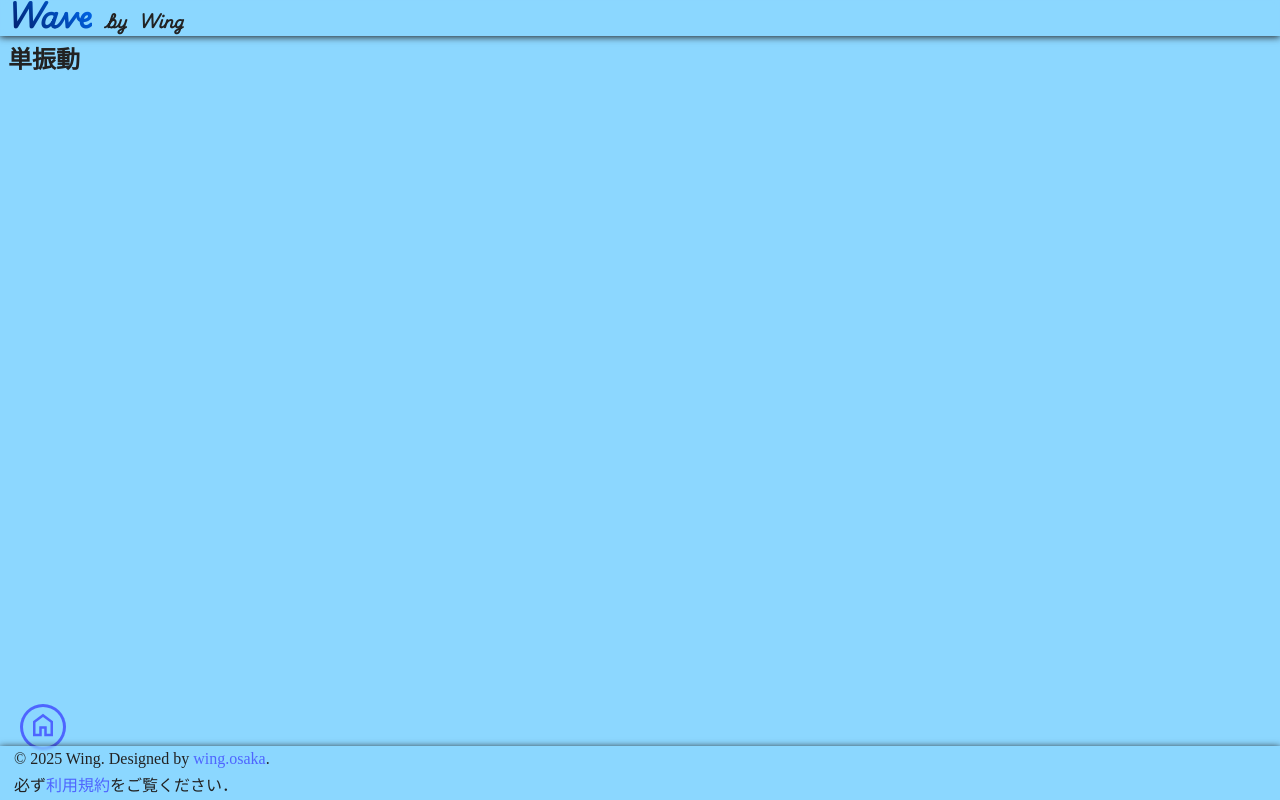
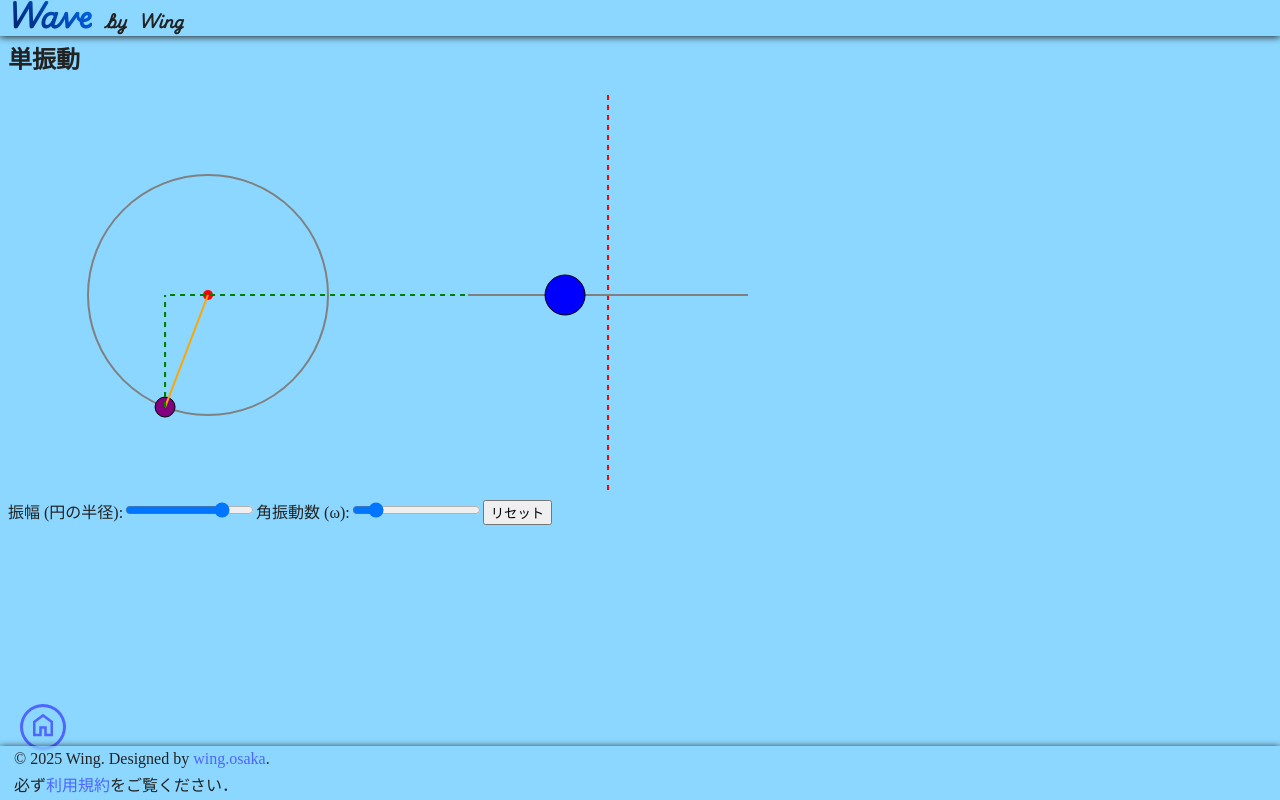
Before and after one commit to te-wing/wave.graphics, a Next.js app: page /wavelayout/tanshindou in a window 1280 px wide. Built offline with nearby package versions, Linux system fonts and the light colour scheme; a web font is replaced by a local one.

Commit message:
ちょっと違う...

```diff
--- a/src/app/wavelayout/tanshindou/canvas.tsx
+++ b/src/app/wavelayout/tanshindou/canvas.tsx
@@ -1,6 +1,6 @@
 'use client';
 
-import React, { useRef, useEffect, useState, useCallback} from 'react';
+import React, { useRef, useEffect, useState, useCallback } from 'react';
 
 interface OscillationCanvasProps {
   initialAmplitude?: number;
@@ -16,13 +16,156 @@ const OscillationCanvas: React.FC<OscillationCanvasProps> = ({
   const [angularFrequency, setAngularFrequency] = useState(initialFrequency);
   const [startTime, setStartTime] = useState(Date.now());
 
-  // アニメーションループのロジックをuseCallbackでメモ化
+  // アニメーションループのロジックを useCallback でメモ化
   const animate = useCallback(() => {
     const canvas = canvasRef.current;
-    if (!canvas) return ;
+    if (!canvas) return;
     const ctx = canvas.getContext('2d');
     if (!ctx) return;
 
+    // 経過時間 (秒)
+    const elapsedTime = (Date.now() - startTime) / 1000;
+    const angle = angularFrequency * elapsedTime;
 
-  })
-}
+    // 描画の基準点 (前回と同じロジック)
+    const circleCenterX = canvas.width / 4;
+    const circleCenterY = canvas.height / 2;
+    const shmLineY = canvas.height / 2;
+    const shmOriginX = canvas.width * 3 / 4;
+
+    // 円周上の点の座標
+    const circlePointX = circleCenterX + amplitude * Math.cos(angle);
+    const circlePointY = circleCenterY + amplitude * Math.sin(angle);
+
+    // 単振動のX座標
+    const shmCurrentX = shmOriginX + amplitude * Math.cos(angle);
+
+    ctx.clearRect(0, 0, canvas.width, canvas.height);
+
+    // --- 左側の円運動の描画 ---
+    ctx.beginPath();
+    ctx.arc(circleCenterX, circleCenterY, 5, 0, Math.PI * 2);
+    ctx.fillStyle = 'red';
+    ctx.fill();
+
+    ctx.beginPath();
+    ctx.arc(circleCenterX, circleCenterY, amplitude, 0, Math.PI * 2);
+    ctx.strokeStyle = 'gray';
+    ctx.lineWidth = 2;
+    ctx.stroke();
+
+    ctx.beginPath();
+    ctx.arc(circlePointX, circlePointY, 10, 0, Math.PI * 2);
+    ctx.fillStyle = 'purple';
+    ctx.fill();
+    ctx.strokeStyle = 'black';
+    ctx.lineWidth = 1;
+    ctx.stroke();
+
+    ctx.beginPath();
+    ctx.moveTo(circleCenterX, circleCenterY);
+    ctx.lineTo(circlePointX, circlePointY);
+    ctx.strokeStyle = 'orange';
+    ctx.lineWidth = 2;
+    ctx.stroke();
+
+    // --- 円運動と単振動を繋ぐ線 (正射影) ---
+    ctx.beginPath();
+    ctx.setLineDash([5, 5]);
+    ctx.moveTo(circlePointX, circlePointY);
+    ctx.lineTo(circlePointX, shmLineY);
+    ctx.strokeStyle = 'green';
+    ctx.stroke();
+
+    ctx.moveTo(shmCurrentX, shmLineY);
+    ctx.lineTo(circlePointX, shmLineY);
+    ctx.strokeStyle = 'green';
+    ctx.stroke();
+    ctx.setLineDash([]);
+
+    // --- 右側の単振動の描画 ---
+    ctx.beginPath();
+    ctx.setLineDash([5, 5]);
+    ctx.moveTo(shmOriginX, 0);
+    ctx.lineTo(shmOriginX, canvas.height);
+    ctx.strokeStyle = 'red';
+    ctx.stroke();
+    ctx.setLineDash([]);
+
+    ctx.beginPath();
+    ctx.moveTo(shmOriginX - amplitude - 20, shmLineY);
+    ctx.lineTo(shmOriginX + amplitude + 20, shmLineY);
+    ctx.strokeStyle = 'gray';
+    ctx.lineWidth = 2;
+    ctx.stroke();
+
+    ctx.beginPath();
+    ctx.arc(shmCurrentX, shmLineY, 20, 0, Math.PI * 2);
+    ctx.fillStyle = 'blue';
+    ctx.fill();
+    ctx.strokeStyle = 'black';
+    ctx.lineWidth = 1;
+    ctx.stroke();
+
+    requestAnimationFrame(animate);
+  }, [amplitude, angularFrequency, startTime]); // 依存配列に状態を含める
+
+  // 初回レンダリング時とパラメータ変更時にアニメーションを開始/リセット
+  useEffect(() => {
+    // スライダーの値をstateに同期
+    setAmplitude(initialAmplitude);
+    setAngularFrequency(initialFrequency);
+    setStartTime(Date.now()); // 時間をリセット
+
+    let animationFrameId: number;
+    const render = () => {
+      animate();
+      animationFrameId = requestAnimationFrame(render);
+    };
+    animationFrameId = requestAnimationFrame(render);
+
+    return () => cancelAnimationFrame(animationFrameId); // クリーンアップ
+  }, [animate, initialAmplitude, initialFrequency]); // initialAmplitude, initialFrequencyが変更されたら再実行
+
+  const handleReset = () => {
+    setAmplitude(initialAmplitude);
+    setAngularFrequency(initialFrequency);
+    setStartTime(Date.now());
+  };
+
+  return (
+    <div>
+      <canvas id="myCanvas" ref={canvasRef} width={800} height={400}></canvas>
+      <div className="controls">
+        <label htmlFor="amplitude">振幅 (円の半径):</label>
+        <input
+          type="range"
+          id="amplitude"
+          min="10"
+          max="150"
+          value={amplitude}
+          onChange={(e) => {
+            setAmplitude(parseFloat(e.target.value));
+            setStartTime(Date.now()); // 値変更時に時間リセット
+          }}
+        />
+        <label htmlFor="frequency">角振動数 (ω):</label>
+        <input
+          type="range"
+          id="frequency"
+          min="0.1"
+          max="10"
+          step="0.1"
+          value={angularFrequency}
+          onChange={(e) => {
+            setAngularFrequency(parseFloat(e.target.value));
+            setStartTime(Date.now()); // 値変更時に時間リセット
+          }}
+        />
+        <button onClick={handleReset}>リセット</button>
+      </div>
+    </div>
+  );
+};
+
+export default OscillationCanvas;
--- a/src/app/wavelayout/tanshindou/page.tsx
+++ b/src/app/wavelayout/tanshindou/page.tsx
@@ -1,4 +1,5 @@
 import type { Metadata } from 'next';
+import OscillationCanvas from './canvas';
 
 export const metadata: Metadata = {
   title: '単振動 | Wave App by Wing',
@@ -9,7 +10,7 @@ export default function 縦波と横波() {
   return(
     <>
       <h2>単振動</h2>
-      <canvas id='myCanvas'></canvas>
+      <OscillationCanvas initialAmplitude={120} initialFrequency={1.5} />
     </>
   )
 }
```
